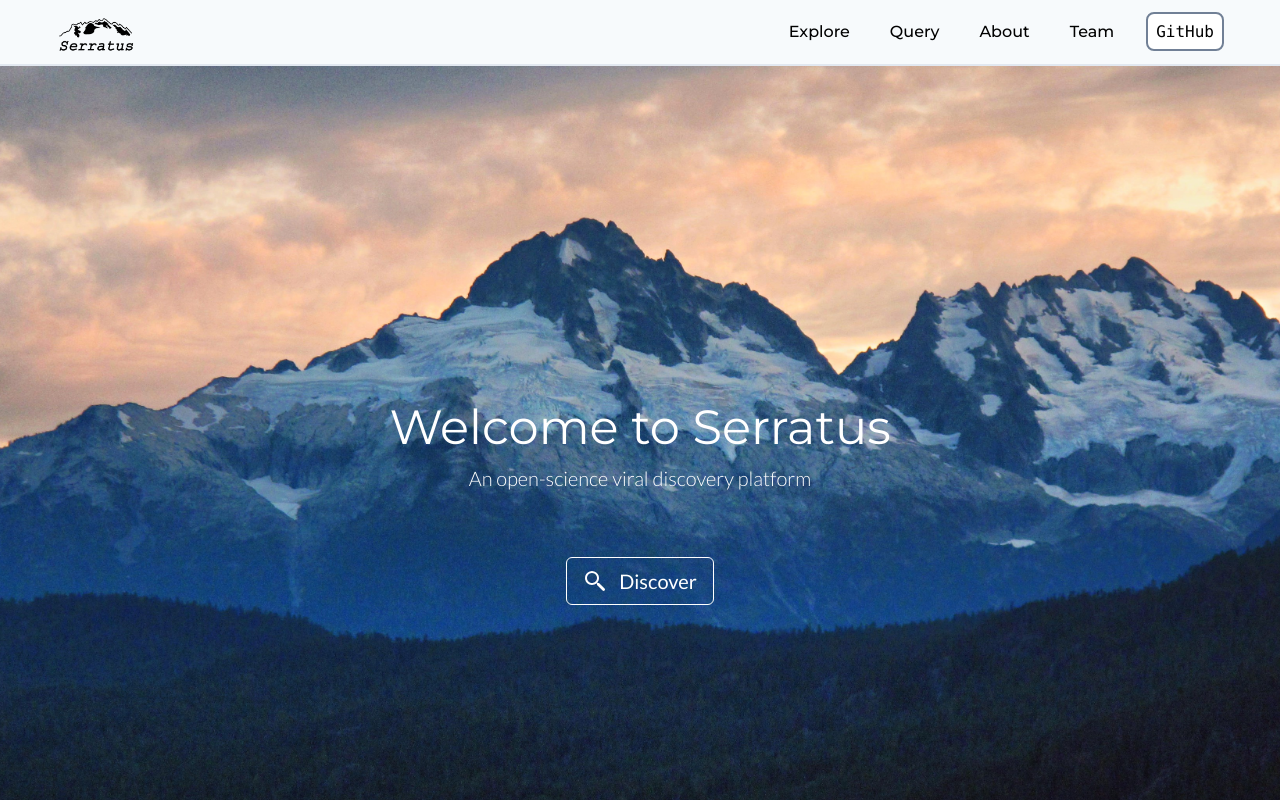
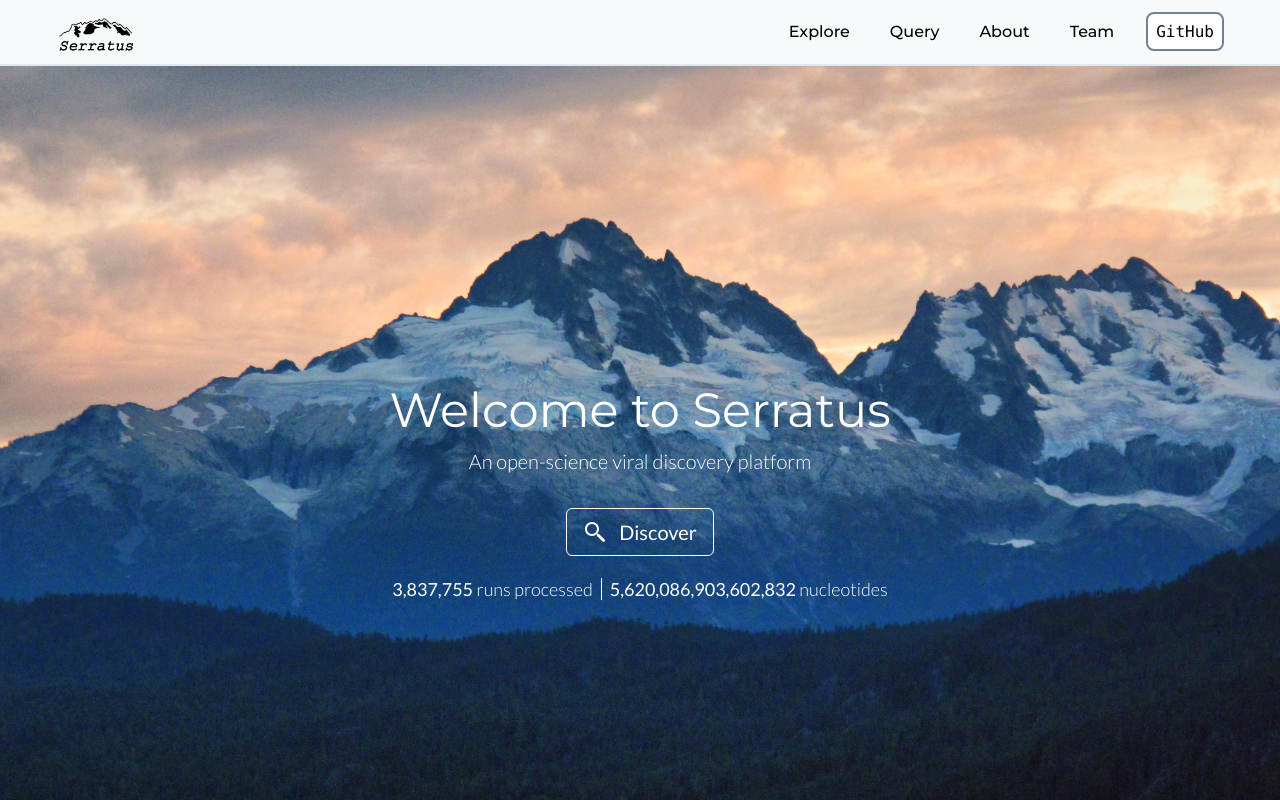
Before and after one commit to serratus-bio/serratus.io, a React (Create React App) app: page / in a window 1280 px wide. Built offline with nearby package versions, Linux system fonts and the light colour scheme; what react-faux-dom would draw is missing.

Commit message:
Home: add counts

```diff
--- a/src/pages/Home.jsx
+++ b/src/pages/Home.jsx
@@ -15,11 +15,15 @@ const Home = () => {
             <div className="h-screen w-screen fixed flex flex-col items-center justify-center">
                 <div className="flex flex-col z-10 items-center text-white px-4">
                     <h1 className="text-5xl font-montserrat font-light text-center mt-16 z-10">Welcome to Serratus</h1>
-                    <h2 className="text-xl font-thin text-center z-10">An open-science viral discovery platform</h2>
-                    <NavLink to="/query" className="border z-10 border-white flex text-xl mt-16 justify-center items-center w-auto  px-4 py-2 rounded-md hover:text-blue-600 hover:bg-white">
+                    <h2 className="text-xl font-thin text-center z-10 mb-8">An open-science viral discovery platform</h2>
+                    <NavLink to="/query" className="border z-10 border-white flex text-xl justify-center items-center w-auto  px-4 py-2 rounded-md hover:text-blue-600 hover:bg-white">
                         <svg xmlns="http://www.w3.org/2000/svg" enableBackground="new 0 0 24 24" className="fill-current h-6 w-6  mr-3" viewBox="0 0 24 24" ><path d="M9,2 C5.146,2 2,5.146 2,9 C2,12.854 5.146,16 9,16 C10.748,16 12.345,15.348 13.574,14.281 L14,14.707 L14,16 L19.586,21.586 C20.138,22.138 21.034,22.138 21.586,21.586 C22.138,21.034 22.138,20.138 21.586,19.586 L16,14 L14.707,14 L14.281,13.574 C15.348,12.345 16,10.748 16,9 C16,5.146 12.854,2 9,2 z M9,4 C11.773,4 14,6.227 14,9 C14,11.773 11.773,14 9,14 C6.227,14 4,11.773 4,9 C4,6.227 6.227,4 9,4 z" /></svg>
                         Discover
                     </NavLink>
+                    <h3 className="inline text-lg font-thin my-5">
+                        <text className="font-normal">3,837,755</text> runs processed<text className="border-l border-white mx-2" />
+                        <text className="font-normal">5,620,086,903,602,832</text> nucleotides
+                    </h3>
                 </div>
             </div>
         </div>
```
